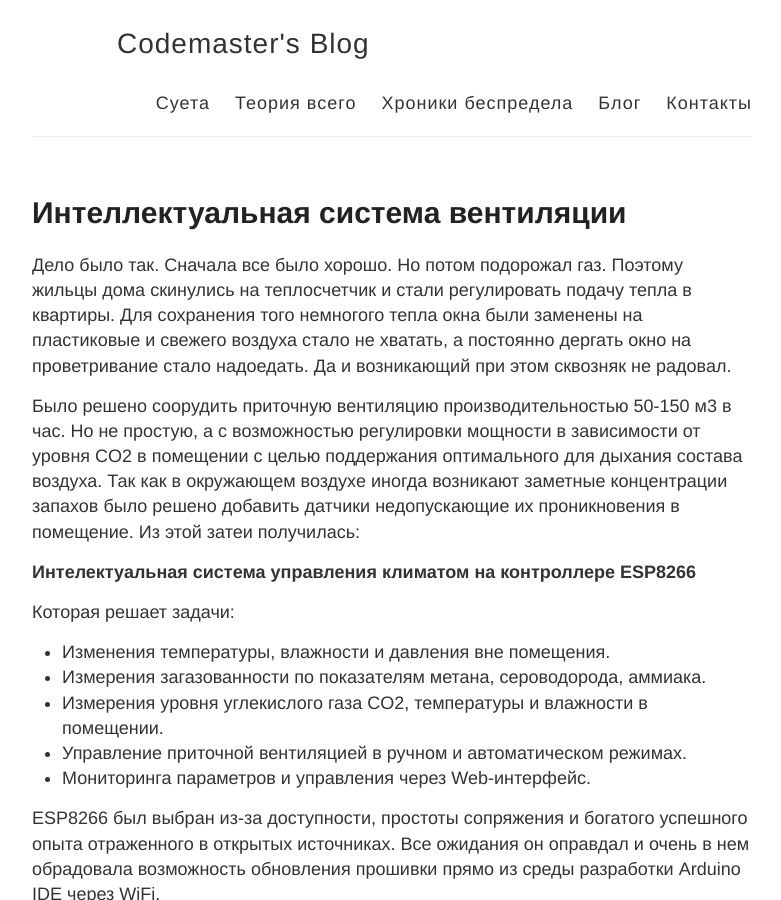
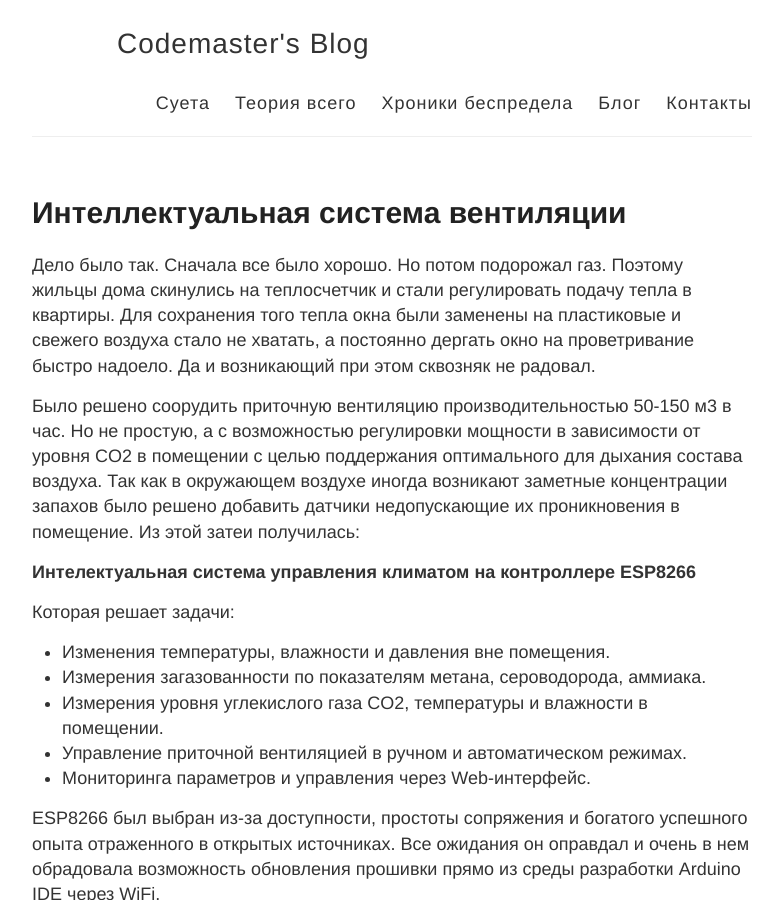
Before and after one commit to decrafts/r, a Jekyll site: the page built from _posts/2017/11/2017-11-16-climate-control-system-for-the-apartment.md, in a window 1280 px wide and 900 px high. Shown: the whole window, without its empty margins (248-1029 px from the left). Built offline with Jekyll 4.4.1, drawn with Linux system fonts in a browser that asks for light colours; comment, search, counter and statistics services are not loaded.

Commit message:
Update 2017-11-16-climate-control-system-for-the-apartment.md

```diff
--- a/_posts/2017/11/2017-11-16-climate-control-system-for-the-apartment.md
+++ b/_posts/2017/11/2017-11-16-climate-control-system-for-the-apartment.md
@@ -7,8 +7,8 @@ categories: [ktulhu]
 
 Дело было так. Сначала все было хорошо. Но потом подорожал газ.
 Поэтому жильцы дома скинулись на теплосчетчик и стали регулировать подачу тепла в квартиры.
-Для сохранения того немногого тепла окна были заменены на пластиковые и свежего воздуха стало не хватать,
-а постоянно дергать окно на проветривание стало надоедать.
+Для сохранения того тепла окна были заменены на пластиковые и свежего воздуха стало не хватать,
+а постоянно дергать окно на проветривание быстро надоело.
 Да и возникающий при этом сквозняк не радовал.
 
 Было решено соорудить приточную вентиляцию производительностью 50-150 м<sup>3</sup> в час.
```
